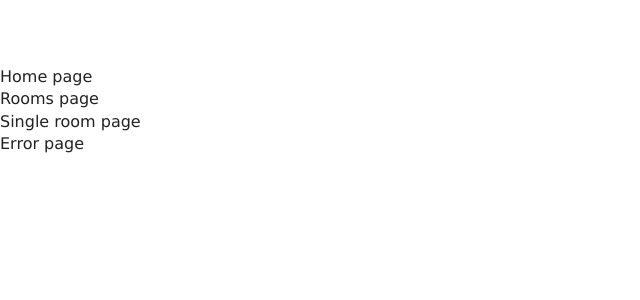
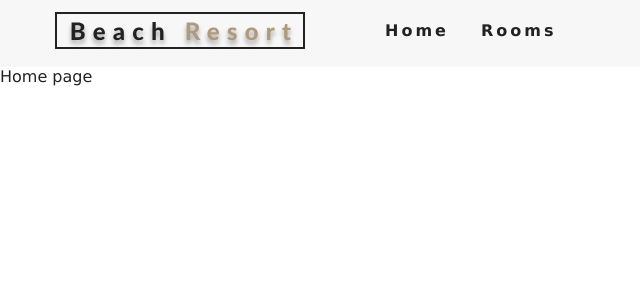
Before and after one commit to emestabillo/resort, a React (Create React App) app: page / in a window 1280 px wide. Shown: the top 300 px of the page, without its empty margins (0-640 px from the left). Built offline with nearby package versions, Linux system fonts and the light colour scheme.

Commit message:
Add router and navbar

```diff
--- a/src/App.js
+++ b/src/App.js
@@ -6,13 +6,20 @@ import Rooms from "./pages/Rooms";
 import SingleRoom from "./pages/SingleRoom";
 import Error from "./pages/Error";
 
+import { Route, Switch } from "react-router-dom";
+
+import Navbar from "./components/Navbar";
+
 function App() {
   return (
     <>
-      <Home />
-      <Rooms />
-      <SingleRoom />
-      <Error />
+      <Navbar />
+      <Switch>
+        <Route exact path="/" component={Home} />
+        <Route exact path="/rooms/" component={Rooms} />
+        <Route exact path="/rooms/:slug" component={SingleRoom} />
+        <Route component={Error} />
+      </Switch>
     </>
   );
 }
--- /dev/null
+++ b/src/components/Navbar.js
@@ -0,0 +1,43 @@
+import React, { Component } from "react";
+import logo from "../images/logo.svg";
+import { FaAlignRight } from "react-icons/fa";
+import { Link } from "react-router-dom";
+
+export default class Navbar extends Component {
+  state = {
+    isOpen: false
+  };
+  handleToggle = () => {
+    this.setState({ isOpen: !this.state.isOpen });
+  };
+  render() {
+    return (
+      <nav className="navbar">
+        <div className="nav-center">
+          <div className="nav-header">
+            <Link to="/">
+              <img src={logo} alt="Beach Resort" />
+            </Link>
+            <button
+              type="button"
+              className="nav-btn"
+              onClick={this.handleToggle}
+            >
+              <FaAlignRight className="nav-icon" />
+            </button>
+          </div>
+          <ul
+            className={this.state.isOpen ? "nav-links show-nav" : "nav-links"}
+          >
+            <li>
+              <Link to="./">Home</Link>
+            </li>
+            <li>
+              <Link to="./rooms">Rooms</Link>
+            </li>
+          </ul>
+        </div>
+      </nav>
+    );
+  }
+}
--- a/src/index.js
+++ b/src/index.js
@@ -1,10 +1,16 @@
-import React from 'react';
-import ReactDOM from 'react-dom';
-import './index.css';
-import App from './App';
-import * as serviceWorker from './serviceWorker';
+import React from "react";
+import ReactDOM from "react-dom";
+// import './index.css';
+import { BrowserRouter as Router } from "react-router-dom";
+import App from "./App";
+import * as serviceWorker from "./serviceWorker";
 
-ReactDOM.render(<App />, document.getElementById('root'));
+ReactDOM.render(
+  <Router>
+    <App />
+  </Router>,
+  document.getElementById("root")
+);
 
 // If you want your app to work offline and load faster, you can change
 // unregister() to register() below. Note this comes with some pitfalls.
```
